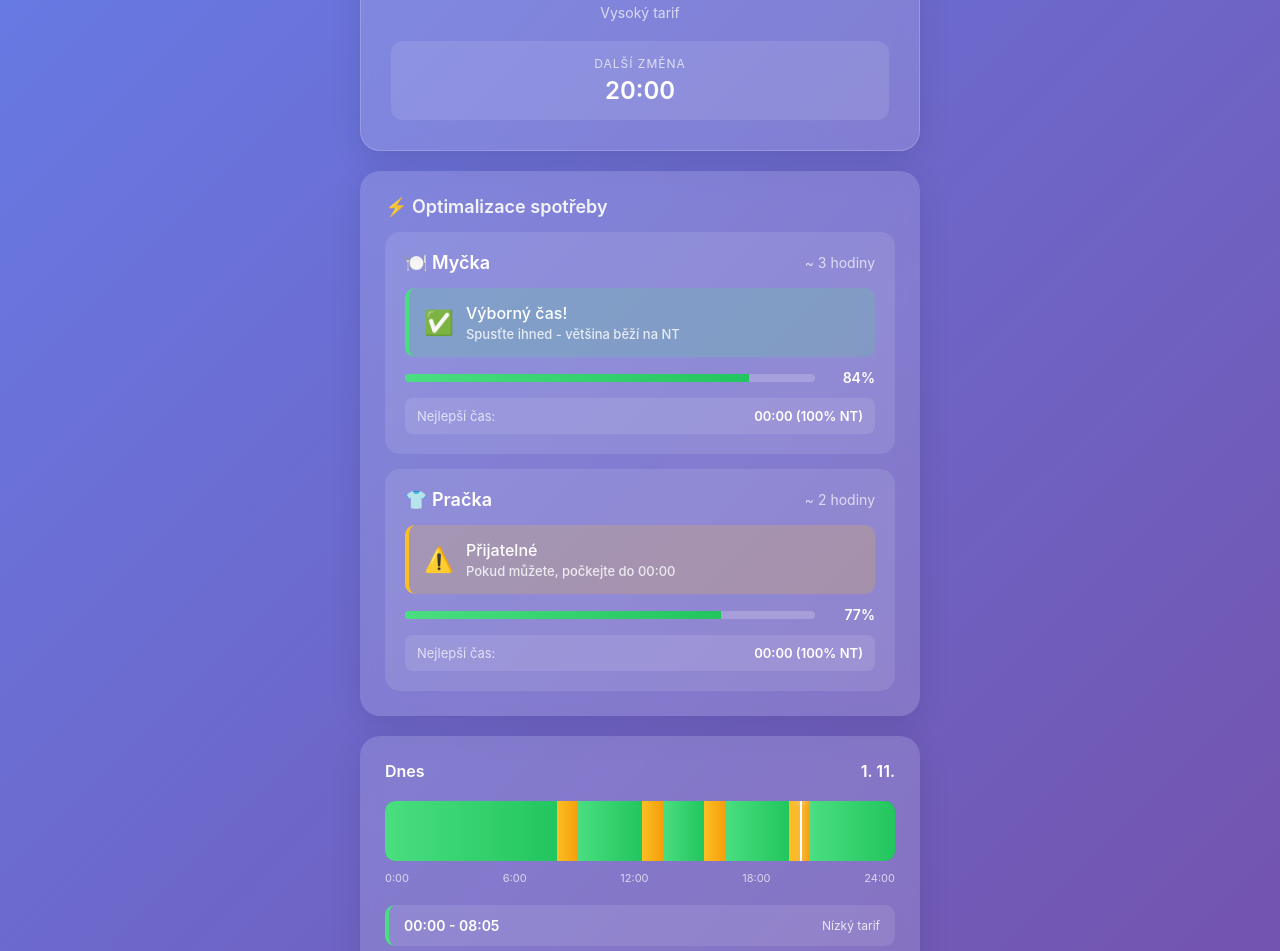
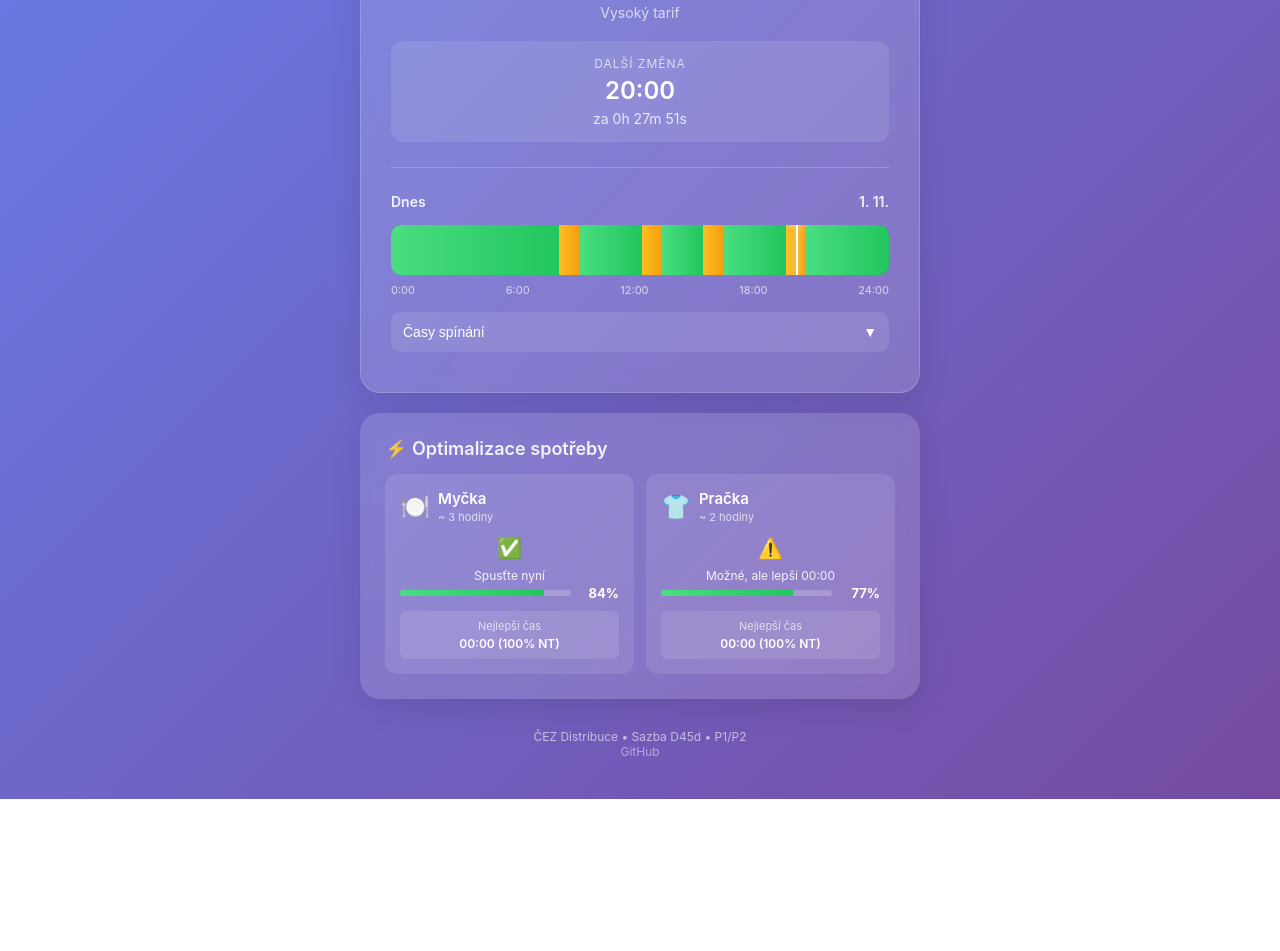
Before and after one commit to dotTwelve/noah, a plain HTML site: page hdo/index.html in a window 1280 px wide. Shown: the part 284-1235 px from the top of the page. After the commit the page ends 1083 px from the top, so only its background shows below. Drawn offline with Linux system fonts and the light colour scheme.

Commit message:
Update index.html

```diff
--- a/hdo/index.html
+++ b/hdo/index.html
@@ -59,6 +59,7 @@
 
         .current-tariff {
             text-align: center;
+            margin-bottom: 25px;
         }
 
         .tariff-label {
@@ -110,159 +111,31 @@
             font-weight: 600;
         }
 
-        .section-title {
-            font-size: 18px;
+        .countdown {
+            font-size: 14px;
+            opacity: 0.8;
+            margin-top: 5px;
+        }
+
+        .timeline-section {
+            margin-top: 25px;
+            padding-top: 25px;
+            border-top: 1px solid rgba(255, 255, 255, 0.2);
+        }
+
+        .timeline-header {
+            font-size: 14px;
             font-weight: 600;
             margin-bottom: 15px;
-            opacity: 0.9;
-        }
-
-        .appliance-optimizer {
-            background: rgba(255, 255, 255, 0.15);
-            backdrop-filter: blur(10px);
-            border-radius: 20px;
-            padding: 25px;
-            margin-bottom: 20px;
-            box-shadow: 0 8px 32px rgba(0, 0, 0, 0.1);
-        }
-
-        .appliance-card {
-            background: rgba(255, 255, 255, 0.1);
-            border-radius: 15px;
-            padding: 20px;
-            margin-bottom: 15px;
-        }
-
-        .appliance-card:last-child {
-            margin-bottom: 0;
-        }
-
-        .appliance-header {
             display: flex;
             justify-content: space-between;
             align-items: center;
-            margin-bottom: 15px;
-        }
-
-        .appliance-name {
-            font-size: 18px;
-            font-weight: 600;
-        }
-
-        .appliance-duration {
-            font-size: 14px;
-            opacity: 0.7;
-        }
-
-        .recommendation {
-            display: flex;
-            align-items: center;
-            gap: 12px;
-            padding: 15px;
-            border-radius: 10px;
-            margin-bottom: 12px;
-            font-weight: 500;
-        }
-
-        .recommendation.excellent {
-            background: rgba(74, 222, 128, 0.2);
-            border-left: 4px solid #4ade80;
-        }
-
-        .recommendation.good {
-            background: rgba(251, 191, 36, 0.2);
-            border-left: 4px solid #fbbf24;
-        }
-
-        .recommendation.poor {
-            background: rgba(248, 113, 113, 0.2);
-            border-left: 4px solid #f87171;
-        }
-
-        .recommendation-icon {
-            font-size: 24px;
-        }
-
-        .recommendation-text {
-            flex: 1;
-        }
-
-        .recommendation-main {
-            font-size: 16px;
-            margin-bottom: 3px;
-        }
-
-        .recommendation-detail {
-            font-size: 13px;
-            opacity: 0.8;
-        }
-
-        .nt-percentage {
-            display: flex;
-            align-items: center;
-            gap: 10px;
-            margin-bottom: 12px;
-        }
-
-        .percentage-bar {
-            flex: 1;
-            height: 8px;
-            background: rgba(255, 255, 255, 0.2);
-            border-radius: 4px;
-            overflow: hidden;
-        }
-
-        .percentage-fill {
-            height: 100%;
-            background: linear-gradient(90deg, #4ade80, #22c55e);
-            transition: width 0.3s ease;
-        }
-
-        .percentage-text {
-            font-size: 14px;
-            font-weight: 600;
-            min-width: 50px;
-            text-align: right;
-        }
-
-        .best-time {
-            background: rgba(255, 255, 255, 0.1);
-            border-radius: 8px;
-            padding: 10px 12px;
-            font-size: 13px;
-            display: flex;
-            justify-content: space-between;
-            align-items: center;
-        }
-
-        .best-time-label {
-            opacity: 0.7;
-        }
-
-        .best-time-value {
-            font-weight: 600;
-        }
-
-        .timeline {
-            background: rgba(255, 255, 255, 0.15);
-            backdrop-filter: blur(10px);
-            border-radius: 20px;
-            padding: 25px;
-            box-shadow: 0 8px 32px rgba(0, 0, 0, 0.1);
-        }
-
-        .timeline-header {
-            font-size: 16px;
-            font-weight: 600;
-            margin-bottom: 20px;
-            display: flex;
-            justify-content: space-between;
-            align-items: center;
+            opacity: 0.9;
         }
 
         .timeline-bars {
             position: relative;
-            height: 60px;
+            height: 50px;
             background: rgba(0, 0, 0, 0.2);
             border-radius: 10px;
             overflow: hidden;
@@ -286,7 +159,7 @@
         .timeline-labels {
             display: flex;
             justify-content: space-between;
-            margin-top: 10px;
+            margin-top: 8px;
             font-size: 11px;
             opacity: 0.7;
         }
@@ -314,27 +187,63 @@
             box-shadow: 0 0 10px rgba(255, 255, 255, 0.8);
         }
 
+        .schedule-toggle {
+            margin-top: 15px;
+            background: rgba(255, 255, 255, 0.1);
+            border: none;
+            color: white;
+            width: 100%;
+            padding: 12px;
+            border-radius: 10px;
+            cursor: pointer;
+            font-size: 14px;
+            font-weight: 500;
+            display: flex;
+            justify-content: space-between;
+            align-items: center;
+            transition: background 0.2s;
+        }
+
+        .schedule-toggle:hover {
+            background: rgba(255, 255, 255, 0.15);
+        }
+
+        .schedule-toggle-icon {
+            transition: transform 0.3s;
+        }
+
+        .schedule-toggle-icon.open {
+            transform: rotate(180deg);
+        }
+
         .schedule-list {
-            margin-top: 20px;
+            max-height: 0;
+            overflow: hidden;
+            transition: max-height 0.3s ease;
+            margin-top: 10px;
+        }
+
+        .schedule-list.open {
+            max-height: 600px;
         }
 
         .schedule-item {
             background: rgba(255, 255, 255, 0.1);
-            border-radius: 10px;
-            padding: 12px 15px;
-            margin-bottom: 8px;
+            border-radius: 8px;
+            padding: 10px 12px;
+            margin-bottom: 6px;
             display: flex;
             justify-content: space-between;
             align-items: center;
-            font-size: 14px;
+            font-size: 13px;
         }
 
         .schedule-item.nt {
-            border-left: 4px solid #4ade80;
+            border-left: 3px solid #4ade80;
         }
 
         .schedule-item.vt {
-            border-left: 4px solid #fbbf24;
+            border-left: 3px solid #fbbf24;
         }
 
         .schedule-time {
@@ -342,8 +251,123 @@
         }
 
         .schedule-type {
+            font-size: 11px;
+            opacity: 0.8;
+        }
+
+        .section-title {
+            font-size: 18px;
+            font-weight: 600;
+            margin-bottom: 15px;
+            opacity: 0.9;
+        }
+
+        .appliance-optimizer {
+            background: rgba(255, 255, 255, 0.15);
+            backdrop-filter: blur(10px);
+            border-radius: 20px;
+            padding: 25px;
+            margin-bottom: 20px;
+            box-shadow: 0 8px 32px rgba(0, 0, 0, 0.1);
+        }
+
+        .appliance-grid {
+            display: grid;
+            grid-template-columns: 1fr 1fr;
+            gap: 12px;
+        }
+
+        .appliance-card {
+            background: rgba(255, 255, 255, 0.1);
+            border-radius: 12px;
+            padding: 15px;
+        }
+
+        .appliance-header {
+            display: flex;
+            align-items: center;
+            gap: 8px;
+            margin-bottom: 12px;
+        }
+
+        .appliance-icon {
+            font-size: 24px;
+        }
+
+        .appliance-info {
+            flex: 1;
+        }
+
+        .appliance-name {
+            font-size: 15px;
+            font-weight: 600;
+            margin-bottom: 2px;
+        }
+
+        .appliance-duration {
+            font-size: 11px;
+            opacity: 0.7;
+        }
+
+        .nt-percentage {
+            display: flex;
+            align-items: center;
+            gap: 8px;
+            margin-bottom: 10px;
+        }
+
+        .percentage-bar {
+            flex: 1;
+            height: 6px;
+            background: rgba(255, 255, 255, 0.2);
+            border-radius: 3px;
+            overflow: hidden;
+        }
+
+        .percentage-fill {
+            height: 100%;
+            background: linear-gradient(90deg, #4ade80, #22c55e);
+            transition: width 0.3s ease;
+        }
+
+        .percentage-text {
+            font-size: 13px;
+            font-weight: 700;
+            min-width: 40px;
+            text-align: right;
+        }
+
+        .recommendation-status {
+            font-size: 20px;
+            text-align: center;
+            margin-bottom: 8px;
+        }
+
+        .recommendation-text {
             font-size: 12px;
-            opacity: 0.8;
+            text-align: center;
+            line-height: 1.4;
+            opacity: 0.9;
+        }
+
+        .best-time {
+            background: rgba(255, 255, 255, 0.1);
+            border-radius: 6px;
+            padding: 8px;
+            font-size: 11px;
+            text-align: center;
+            margin-top: 8px;
+        }
+
+        .best-time-label {
+            opacity: 0.7;
+            display: block;
+            margin-bottom: 3px;
+        }
+
+        .best-time-value {
+            font-weight: 600;
+            font-size: 12px;
         }
 
         .footer {
@@ -374,6 +398,12 @@
             font-weight: 500;
         }
 
+        @media (max-width: 500px) {
+            .appliance-grid {
+                grid-template-columns: 1fr;
+            }
+        }
+
         @media (prefers-color-scheme: dark) {
             body {
                 background: linear-gradient(135deg, #1e293b 0%, #334155 100%);
@@ -397,83 +427,88 @@
                 <div class="next-change">
                     <div class="next-change-label">Další změna</div>
                     <div class="next-change-time" id="nextChange">--:--</div>
+                    <div class="countdown" id="countdown">--:--:--</div>
                 </div>
+            </div>
+
+            <div class="timeline-section">
+                <div class="timeline-header">
+                    <span id="todayLabel">Dnes</span>
+                    <span id="todayDate"></span>
+                </div>
+                <div class="timeline-bars" id="timelineBars">
+                    <div class="current-time-marker" id="timeMarker"></div>
+                </div>
+                <div class="timeline-labels">
+                    <span>0:00</span>
+                    <span>6:00</span>
+                    <span>12:00</span>
+                    <span>18:00</span>
+                    <span>24:00</span>
+                </div>
+
+                <button class="schedule-toggle" id="scheduleToggle">
+                    <span>Časy spínání</span>
+                    <span class="schedule-toggle-icon" id="scheduleIcon">▼</span>
+                </button>
+                <div class="schedule-list" id="scheduleList"></div>
             </div>
         </div>
 
         <div class="appliance-optimizer">
             <div class="section-title">⚡ Optimalizace spotřeby</div>
 
-            <div class="appliance-card">
-                <div class="appliance-header">
-                    <div class="appliance-name">🍽️ Myčka</div>
-                    <div class="appliance-duration">~ 3 hodiny</div>
-                </div>
+            <div class="appliance-grid">
+                <div class="appliance-card">
+                    <div class="appliance-header">
+                        <div class="appliance-icon">🍽️</div>
+                        <div class="appliance-info">
+                            <div class="appliance-name">Myčka</div>
+                            <div class="appliance-duration">~ 3 hodiny</div>
+                        </div>
+                    </div>
 
-                <div id="dishwasherRecommendation" class="recommendation">
-                    <div class="recommendation-icon">⏳</div>
-                    <div class="recommendation-text">
-                        <div class="recommendation-main">Načítání...</div>
+                    <div class="recommendation-status" id="dishwasherStatus">⏳</div>
+                    <div class="recommendation-text" id="dishwasherText">Načítání...</div>
+
+                    <div class="nt-percentage">
+                        <div class="percentage-bar">
+                            <div id="dishwasherBar" class="percentage-fill" style="width: 0%"></div>
+                        </div>
+                        <div id="dishwasherPercent" class="percentage-text">0%</div>
+                    </div>
+
+                    <div class="best-time">
+                        <span class="best-time-label">Nejlepší čas</span>
+                        <div id="dishwasherBestTime" class="best-time-value">--:--</div>
                     </div>
                 </div>
 
-                <div class="nt-percentage">
-                    <div class="percentage-bar">
-                        <div id="dishwasherBar" class="percentage-fill" style="width: 0%"></div>
+                <div class="appliance-card">
+                    <div class="appliance-header">
+                        <div class="appliance-icon">👕</div>
+                        <div class="appliance-info">
+                            <div class="appliance-name">Pračka</div>
+                            <div class="appliance-duration">~ 2 hodiny</div>
+                        </div>
                     </div>
-                    <div id="dishwasherPercent" class="percentage-text">0%</div>
-                </div>
 
-                <div class="best-time">
-                    <span class="best-time-label">Nejlepší čas:</span>
-                    <span id="dishwasherBestTime" class="best-time-value">--:--</span>
+                    <div class="recommendation-status" id="washingStatus">⏳</div>
+                    <div class="recommendation-text" id="washingText">Načítání...</div>
+
+                    <div class="nt-percentage">
+                        <div class="percentage-bar">
+                            <div id="washingBar" class="percentage-fill" style="width: 0%"></div>
+                        </div>
+                        <div id="washingPercent" class="percentage-text">0%</div>
+                    </div>
+
+                    <div class="best-time">
+                        <span class="best-time-label">Nejlepší čas</span>
+                        <div id="washingBestTime" class="best-time-value">--:--</div>
+                    </div>
                 </div>
             </div>
-
-            <div class="appliance-card">
-                <div class="appliance-header">
-                    <div class="appliance-name">👕 Pračka</div>
-                    <div class="appliance-duration">~ 2 hodiny</div>
-                </div>
-
-                <div id="washingRecommendation" class="recommendation">
-                    <div class="recommendation-icon">⏳</div>
-                    <div class="recommendation-text">
-                        <div class="recommendation-main">Načítání...</div>
-                    </div>
-                </div>
-
-                <div class="nt-percentage">
-                    <div class="percentage-bar">
-                        <div id="washingBar" class="percentage-fill" style="width: 0%"></div>
-                    </div>
-                    <div id="washingPercent" class="percentage-text">0%</div>
-                </div>
-
-                <div class="best-time">
-                    <span class="best-time-label">Nejlepší čas:</span>
-                    <span id="washingBestTime" class="best-time-value">--:--</span>
-                </div>
-            </div>
-        </div>
-
-        <div class="timeline">
-            <div class="timeline-header">
-                <span id="todayLabel">Dnes</span>
-                <span id="todayDate"></span>
-            </div>
-            <div class="timeline-bars" id="timelineBars">
-                <div class="current-time-marker" id="timeMarker"></div>
-            </div>
-            <div class="timeline-labels">
-                <span>0:00</span>
-                <span>6:00</span>
-                <span>12:00</span>
-                <span>18:00</span>
-                <span>24:00</span>
-            </div>
-
-            <div class="schedule-list" id="scheduleList"></div>
         </div>
 
         <div class="footer">
@@ -581,6 +616,26 @@
             return daySchedule[0].end;
         }
 
+        function updateCountdown() {
+            const now = new Date();
+            const currentMinutes = now.getHours() * 60 + now.getMinutes() + now.getSeconds() / 60;
+            const nextChangeTime = getNextChange();
+            let nextChangeMinutes = timeToMinutes(nextChangeTime);
+
+            // If next change is tomorrow (e.g., 00:00)
+            if (nextChangeMinutes <= currentMinutes) {
+                nextChangeMinutes += 1440; // Add 24 hours
+            }
+
+            const diffMinutes = nextChangeMinutes - currentMinutes;
+            const hours = Math.floor(diffMinutes / 60);
+            const minutes = Math.floor(diffMinutes % 60);
+            const seconds = Math.floor((diffMinutes * 60) % 60);
+
+            document.getElementById('countdown').textContent =
+                `za ${hours}h ${minutes}m ${seconds}s`;
+        }
+
         function calculateApplianceOptimization(durationMinutes) {
             const now = new Date();
             const currentMinutes = now.getHours() * 60 + now.getMinutes();
@@ -664,37 +719,25 @@
             // Update percentage bar
             document.getElementById(prefix + 'Bar').style.width = percent + '%';
             document.getElementById(prefix + 'Percent').textContent = percent + '%';
-            document.getElementById(prefix + 'BestTime').textContent = data.bestTime + ' (' + data.bestNtPercentage + '% NT)';
+            document.getElementById(prefix + 'BestTime').textContent =
+                data.bestTime + ' (' + data.bestNtPercentage + '% NT)';
 
             // Update recommendation
-            const recElement = document.getElementById(prefix + 'Recommendation');
-            let icon, mainText, detailText, className;
+            let icon, text;
 
             if (percent >= 80) {
                 icon = '✅';
-                mainText = 'Výborný čas!';
-                detailText = 'Spusťte ihned - většina běží na NT';
-                className = 'excellent';
+                text = 'Spusťte nyní';
             } else if (percent >= 50) {
                 icon = '⚠️';
-                mainText = 'Přijatelné';
-                detailText = `Pokud můžete, počkejte do ${data.bestTime}`;
-                className = 'good';
+                text = 'Možné, ale lepší ' + data.bestTime;
             } else {
                 icon = '⏰';
-                mainText = 'Lepší počkat';
-                detailText = `Nastavte časovač na ${data.bestTime}`;
-                className = 'poor';
+                text = 'Počkejte do ' + data.bestTime;
             }
 
-            recElement.className = 'recommendation ' + className;
-            recElement.innerHTML = `
-                <div class="recommendation-icon">${icon}</div>
-                <div class="recommendation-text">
-                    <div class="recommendation-main">${mainText}</div>
-                    <div class="recommendation-detail">${detailText}</div>
-                </div>
-            `;
+            document.getElementById(prefix + 'Status').textContent = icon;
+            document.getElementById(prefix + 'Text').textContent = text;
         }
 
         function updateDisplay() {
@@ -717,6 +760,9 @@
 
             // Update next change
             document.getElementById('nextChange').textContent = getNextChange();
+
+            // Update countdown
+            updateCountdown();
 
             // Update today's date
             document.getElementById('todayDate').textContent =
@@ -756,7 +802,7 @@
             const currentPercent = ((now.getHours() * 60 + now.getMinutes()) / 1440) * 100;
             document.getElementById('timeMarker').style.left = currentPercent + '%';
 
-            // Update schedule list
+            // Update schedule list (but don't change open/closed state)
             updateScheduleList();
         }
 
@@ -770,11 +816,20 @@
                 item.className = 'schedule-item ' + period.type;
                 item.innerHTML = `
                     <span class="schedule-time">${period.start} - ${period.end}</span>
-                    <span class="schedule-type">${period.type === 'nt' ? 'Nízký tarif' : 'Vysoký tarif'}</span>
+                    <span class="schedule-type">${period.type === 'nt' ? 'NT' : 'VT'}</span>
                 `;
                 listContainer.appendChild(item);
             });
         }
+
+        // Schedule toggle functionality
+        document.getElementById('scheduleToggle').addEventListener('click', function() {
+            const list = document.getElementById('scheduleList');
+            const icon = document.getElementById('scheduleIcon');
+
+            list.classList.toggle('open');
+            icon.classList.toggle('open');
+        });
 
         // Initialize and update every second
         updateDisplay();
```
